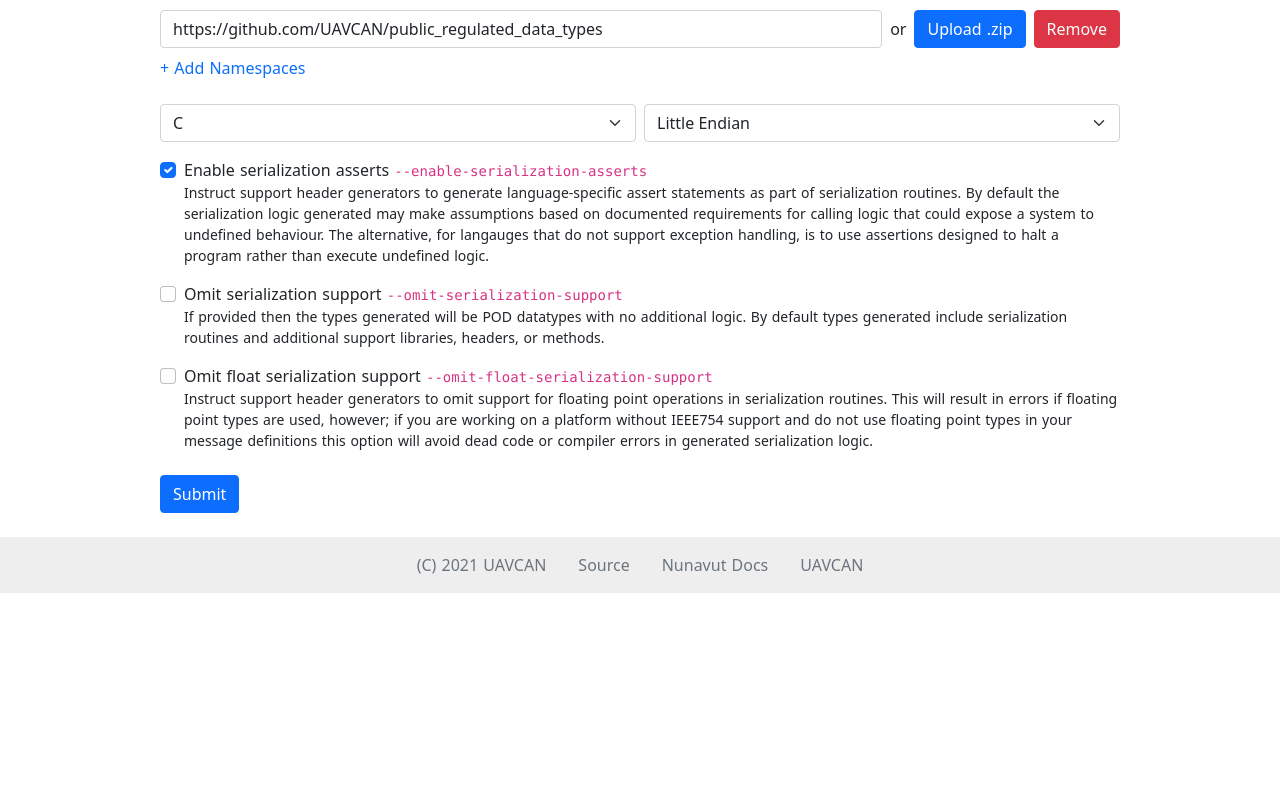
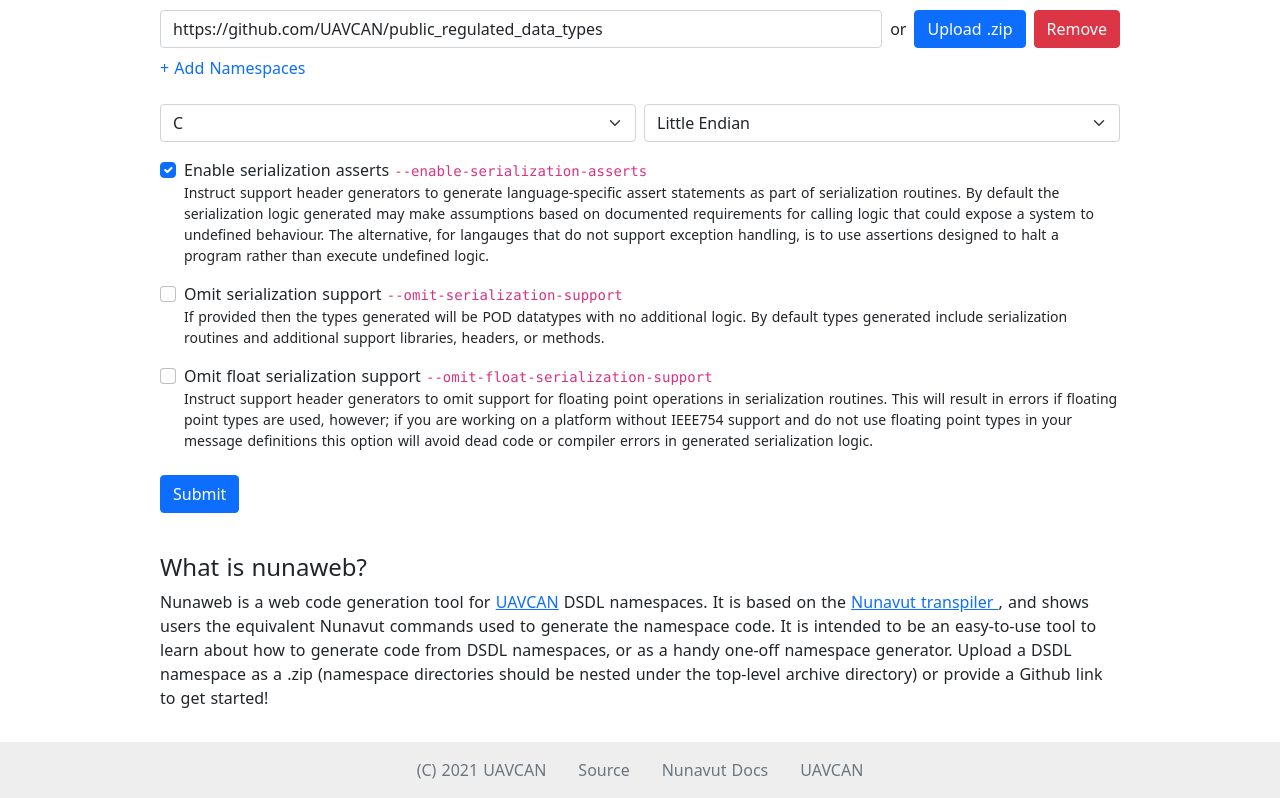
Before and after one commit to OpenCyphal/nunaweb, a Nuxt app in the folder nunaweb/: page / in a window 1280 px wide. Shown: the part 383-1181 px from the top of the page. Before the commit the page ends 976 px from the top, so only its background shows below. Built offline with nearby package versions, Linux system fonts and the light colour scheme.

Commit message:
Add blurb describing nunaweb to bottom of page

```diff
--- /dev/null
+++ b/nunaweb/components/Description.vue
@@ -0,0 +1,25 @@
+<template>
+  <div style="text-align: left; padding: 1rem 0;">
+    <h4>What is nunaweb?</h4>
+    <p>
+      Nunaweb is a web code generation tool for
+      <a href="https://uavcan.org">UAVCAN</a>
+      DSDL namespaces. It is based on the
+      <a href="https://github.com/UAVCAN/nunavut">
+        Nunavut transpiler
+      </a>,
+      and shows users the equivalent Nunavut commands used
+      to generate the namespace code. It is intended to be
+      an easy-to-use tool to learn about how to generate code
+      from DSDL namespaces, or as a handy one-off namespace
+      generator. Upload a DSDL namespace as a .zip (namespace directories
+      should be nested under the top-level archive directory) or provide
+      a Github link to get started!
+    </p>
+  </div>
+</template>
+
+<script>
+export default {
+}
+</script>
--- a/nunaweb/pages/index.vue
+++ b/nunaweb/pages/index.vue
@@ -157,6 +157,7 @@
             </div>
           </div>
         </div>
+        <Description />
       </form>
     </div>
     <footer class="container-fluid footer">
```
